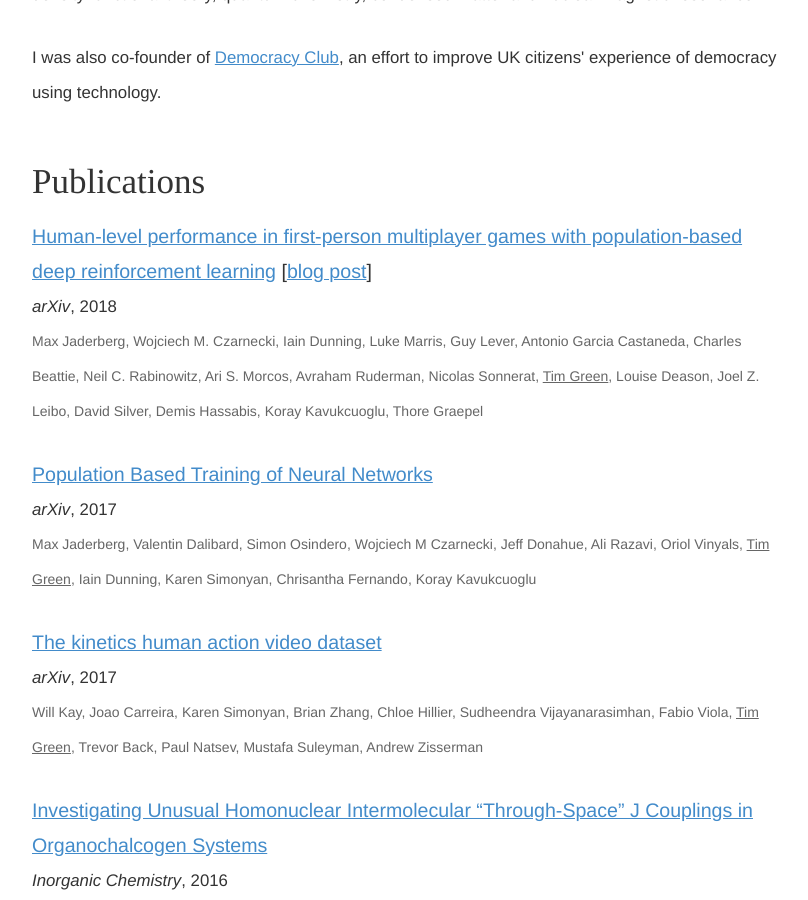
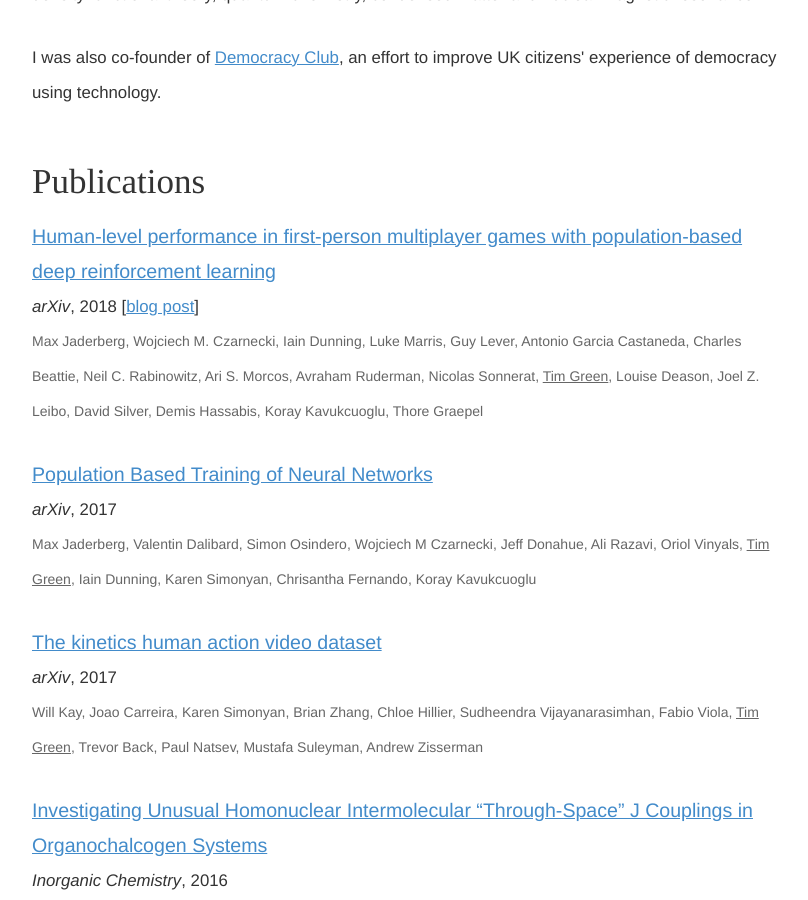
Before and after one commit to tfgg/tfgg.github.io, a Jekyll site: the page built from index.html, in a window 1280 px wide and 900 px high, scrolled down 457 px. Shown: the whole window, without its empty margins (233-1041 px from the left). Built offline with Jekyll 4.4.1, drawn with Linux system fonts in a browser that asks for light colours; nearby versions of some CDN libraries; some web fonts are replaced; Markdown is read by kramdown in place of the engine named in the settings.

Commit message:
Update index.html

```diff
--- a/index.html
+++ b/index.html
@@ -30,8 +30,8 @@ css: main.css
       <h2>Publications</h2>
       <ul class='publications'>
         <li>
-            <div class="name"><a href="https://arxiv.org/abs/1807.01281">Human-level performance in first-person multiplayer games with population-based deep reinforcement learning</a> [<a href='https://deepmind.com/blog/capture-the-flag/'>blog post</a>]</div>
-            <div class="journal"><em>arXiv</em>, 2018</a>
+            <div class="name"><a href="https://arxiv.org/abs/1807.01281">Human-level performance in first-person multiplayer games with population-based deep reinforcement learning</a></div>
+            <div class="journal"><em>arXiv</em>, 2018 [<a href='https://deepmind.com/blog/capture-the-flag/'>blog post</a>]</a>
             <div class="authors">Max Jaderberg, Wojciech M. Czarnecki, Iain Dunning, Luke Marris, Guy Lever, Antonio Garcia Castaneda, Charles Beattie, Neil C. Rabinowitz, Ari S. Morcos, Avraham Ruderman, Nicolas Sonnerat, <span class='me'>Tim Green</span>, Louise Deason, Joel Z. Leibo, David Silver, Demis Hassabis, Koray Kavukcuoglu, Thore Graepel</div>
         </li>
         <li>
```
